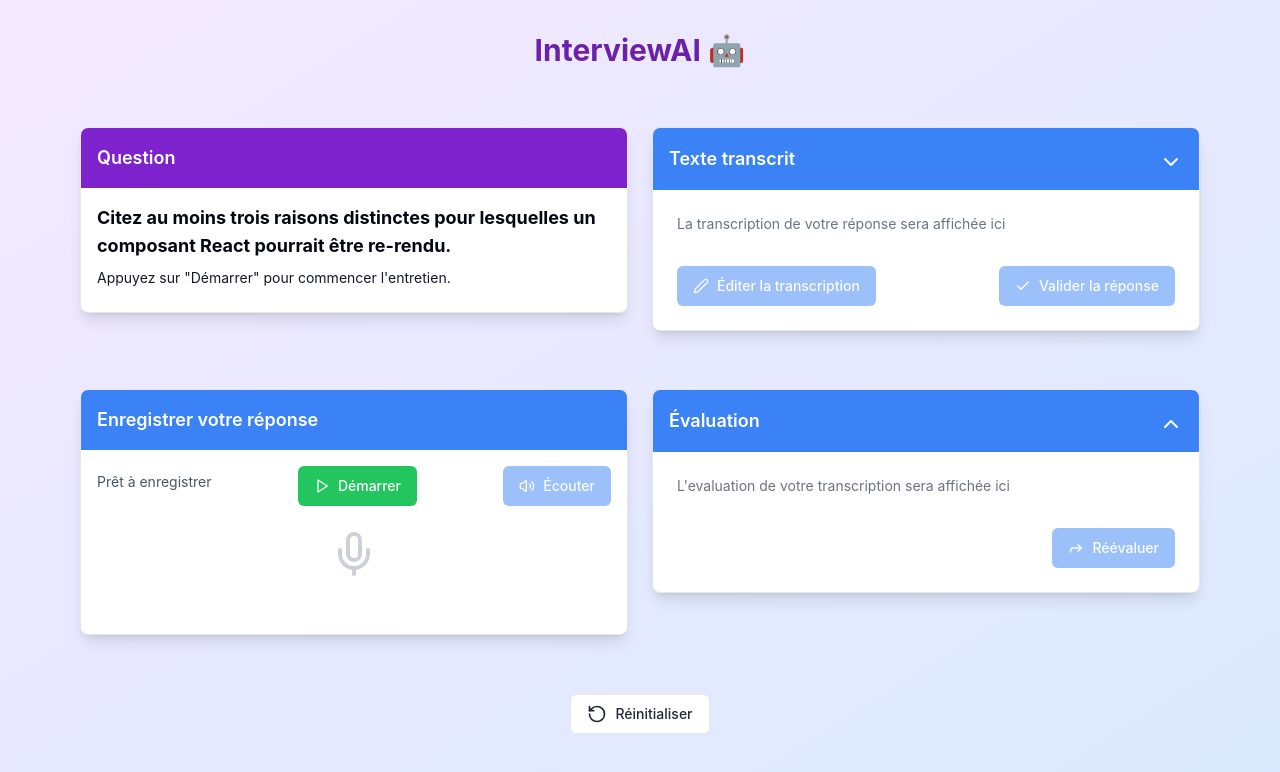
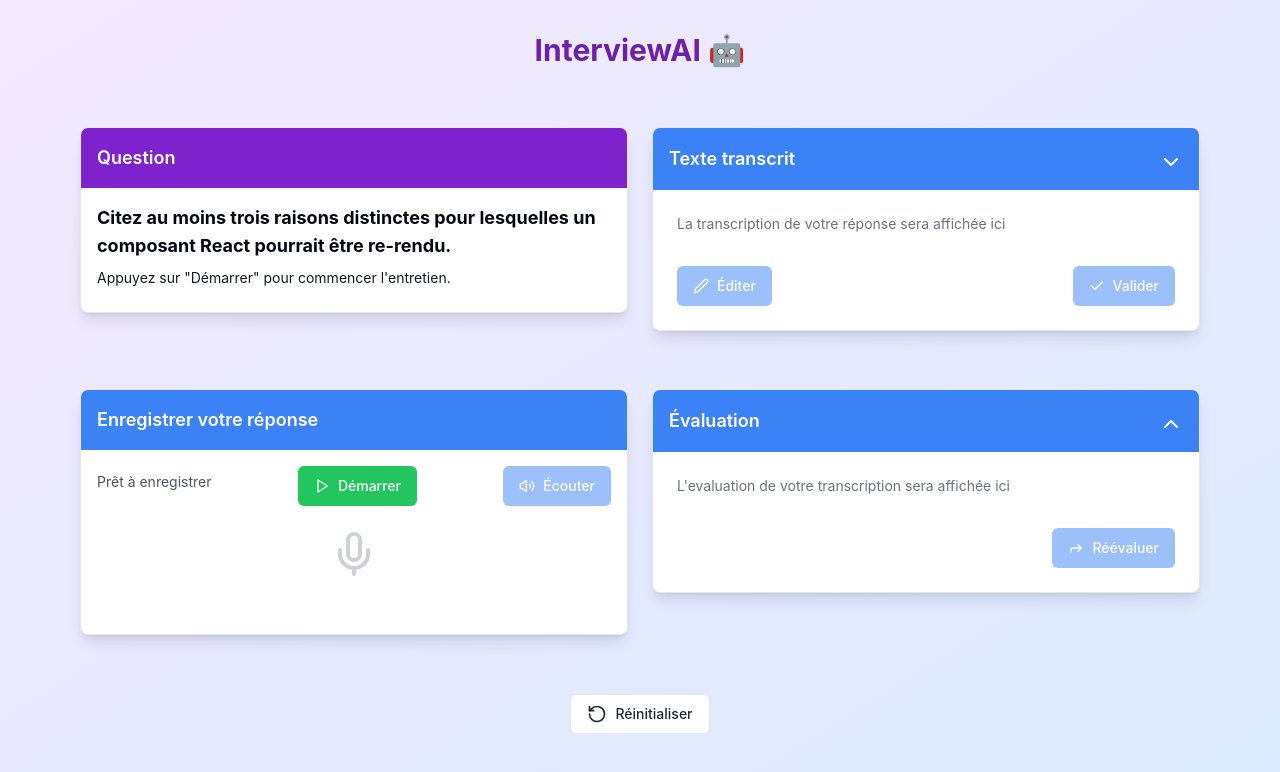
Before and after one commit to daniel-lou18/InterviewAI, a React (Vite) app: page / in a window 1280 px wide. Shown: the top 772 px of the page. Built offline with nearby package versions, Linux system fonts and the light colour scheme; no server answers.

Commit message:
Change button texts

```diff
--- a/src/features/transcribe/index.tsx
+++ b/src/features/transcribe/index.tsx
@@ -59,7 +59,7 @@
             className="bg-blue-500 hover:bg-blue-600 transition-colors duration-300"
           >
             <Pen className="mr-2 h-4 w-4" />
-            Éditer la transcription
+            Éditer
           </Button>
           <Button
             onClick={() => mutate(text)}
@@ -67,7 +67,7 @@
             className=" bg-blue-500 hover:bg-blue-600 transition-colors duration-300"
           >
             <Check className="mr-2 h-4 w-4" />
-            Valider la réponse
+            Valider
           </Button>
         </Card.Footer>
       </Card>
```
